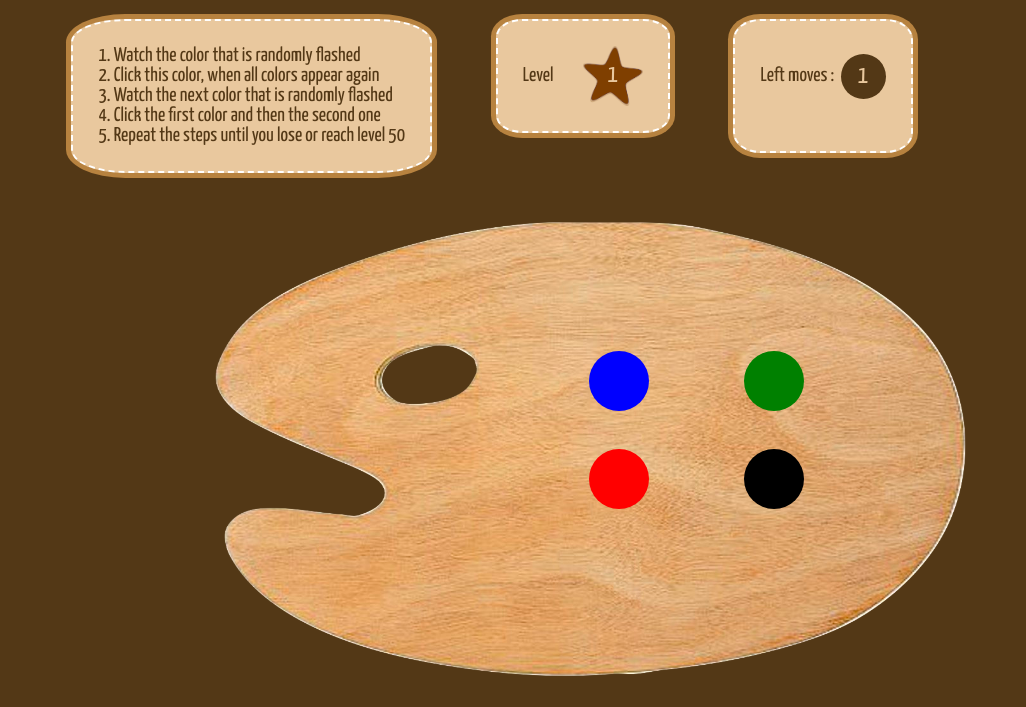
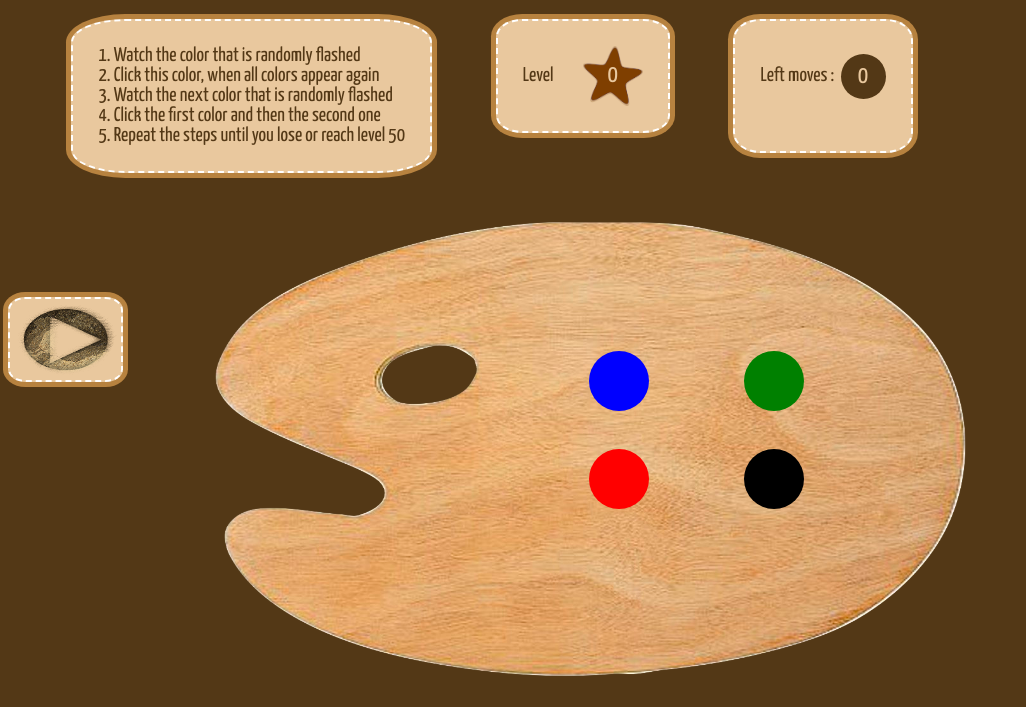
Before and after one commit to dimosr/sociable-memory-game, a plain HTML site: page index.html in a window 1280 px wide. Shown: the part 98-805 px from the top of the page, without its empty margins (0-1026 px from the left). Drawn offline with Linux system fonts and the light colour scheme.

Commit message:
added play button

```diff
--- a/css/style.css
+++ b/css/style.css
@@ -19,6 +19,24 @@ h1{
 	font-size:20px;
 	border: 2px dashed  #ffffff;
 	box-shadow: 0 0 0 5px #B7823F;
+}
+
+#play{
+	position: fixed;
+	background-color: #E9C89E;
+	padding: 2%;
+	border-radius: 15%;
+	color: #533816;
+	font-size:20px;
+	border: 2px dashed  #ffffff;
+	box-shadow: 0 0 0 5px #B7823F;
+	background-image: url("../img/play.png");
+	background-size: 100% 100%;
+	background-repeat: no-repeat;
+	width: 60px;
+	height: 30px;
+	bottom: 40%;
+	cursor: pointer;
 }
 
 #level{
--- a/index.html
+++ b/index.html
@@ -9,6 +9,9 @@
 	</head>
 	<body>
 		<h1>Sociable - Memory Game</h1>
+		<div id="play">
+
+		</div>
 		<div id="instructions">
 			1. Watch the color that is randomly flashed <br/>
 			2. Click this color, when all colors appear again <br/>
--- a/js/ui.js
+++ b/js/ui.js
@@ -2,7 +2,7 @@ $(document).ready(function() {
 
 	var colorIDs = ['color-1', 'color-2', 'color-3', 'color-4'];
 	var colorsNumber = 4;
-	var game = new Game(0, 3, 0, 200, 8, 200, "colors", "next-color", colorsNumber, colorIDs);
+	var game = new Game(0, 50, 0, 200, 8, 200, "colors", "next-color", colorsNumber, colorIDs);
 
     $('.colors').click(function(){
 		$(this).animate({"width": "-=" + game.clickEffectWidth + "px"}, game.clickEffectInterval ).animate({"width": "+=" + game.clickEffectWidth + "px"}, game.clickEffectInterval );
@@ -15,8 +15,10 @@ $(document).ready(function() {
 		game.handleNextMove(colorNumber);
 	});
 
-
-	game.proceedToNextLevel();
+    $('#play').click(function(){
+    	game.proceedToNextLevel();
+    	$('#play').hide();
+    })
 
 });
 
```
Also changed, not shown: img/play.png (added).
